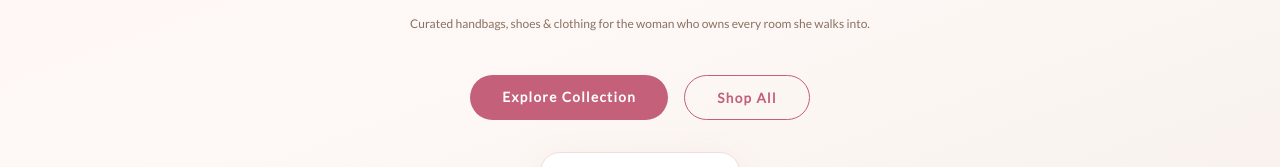
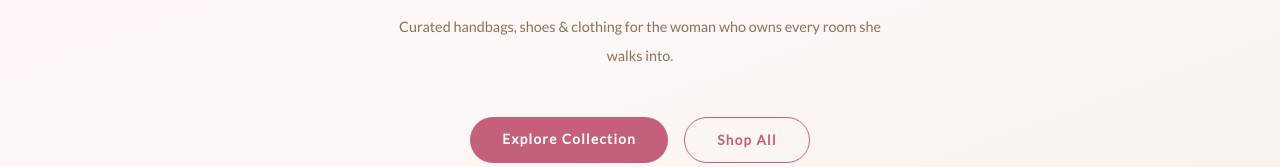
Before and after one commit to muragedamin-pixel/LEGENDARY, a plain HTML site: page index.html in a window 1280 px wide. Shown: the part 429-596 px from the top of the page. Drawn offline with nearby package versions, Linux system fonts and the light colour scheme.

Commit message:
Update styles.css

```diff
--- a/styles.css
+++ b/styles.css
@@ -82,7 +82,7 @@
 .hero-content { max-width: 700px; text-align: center; }
 /* reduced hero font sizes by 25% */
 .hero-sub { font-size: .375rem; font-weight: 500; letter-spacing: .25em; color: var(--tan); text-transform: uppercase; margin-bottom: 1.25rem; }
-.hero-desc { font-size: .75rem; color: var(--text-muted); line-height: 1.8; margin: 0 auto 2.5rem; max-width: 500px; }
+.hero-desc { font-size: .90rem; color: var(--text-muted); line-height: 2.0; margin: 0 auto 2.9rem; max-width: 500px; }
 .hero-btns { display: flex; gap: 1rem; flex-wrap: wrap; justify-content: center; }
 .hero-card {
   background: var(--white); border-radius: 20px; padding: 2rem;
```
